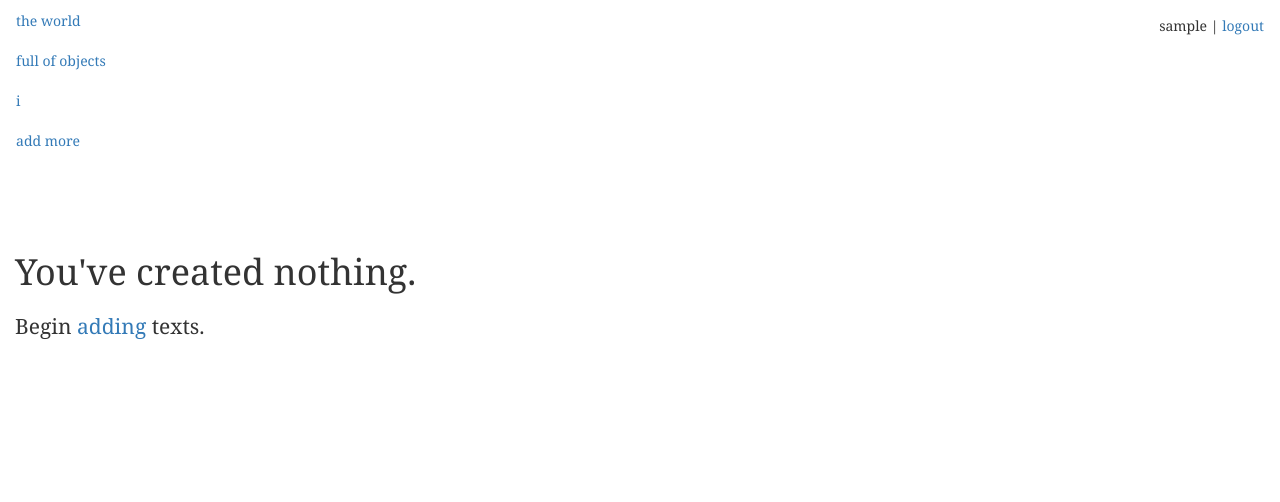
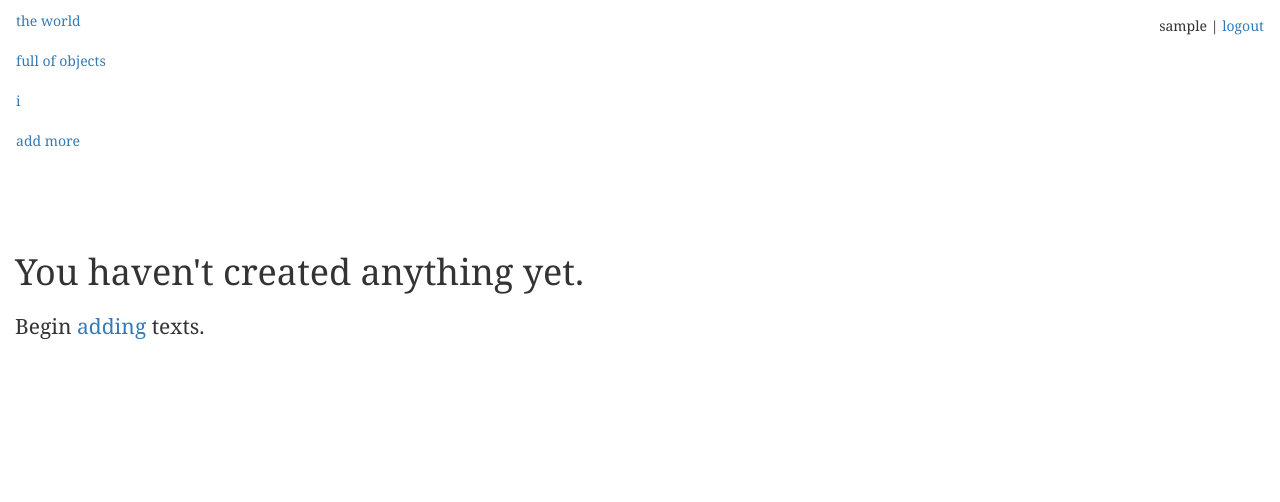
Before and after one commit to senzaflash/uncreative, a Django app: page /objects/urtexts/ in a window 1280 px wide. Shown: the top 502 px of the page. Run offline with Django 3.2, Linux system fonts and the light colour scheme; the visitor is signed in with stand-in values (Sample User, id 1); data that the repository does not hold is empty; some libraries are stand-ins or nearby versions.

Commit message:
minor layout tweaks

```diff
--- a/generator/models.py
+++ b/generator/models.py
@@ -134,7 +134,7 @@ class Text(models.Model):
 		if output[-1] == ('.' or '!' or '?'):
 			return output
 		else:
-			while output[-1] not in string.letters:
+			while output[-1] not in string.letters and len(output) > 0:
 				if output[-1] == ('.' or '!' or '?'):
 					return output
 				output = output[:-1]
--- a/generator/static/generator/style.css
+++ b/generator/static/generator/style.css
@@ -69,7 +69,7 @@ div.container-fluid {
 
 textarea {
 	width: 300px;
-	height: 225px;
+	height: 200px;
 }
 
 div.pagination {
--- a/generator/templates/generator/index.html
+++ b/generator/templates/generator/index.html
@@ -22,7 +22,7 @@
         <span> The Honeymooners in cartoon loincloths — The Simpsons would cease to exist (Lethem). The mind of the mature poet differs from that of the immature one not precisely in any valuation of “personality,” not being necessarily more </span>
             interesting,
         <span> or having “more to say,” but rather by being a more finely perfected medium in which special, or very varied, feelings are at liberty to enter into new combinations. (Eliot) And of course the genius of Beethoven or Goethe had to be original: the noun originality, defined by the OED as "the fact or attribute of being primary, first hand: authenticity, genuineness," made its first appearance in 1776 (H. Swinburne's Travels in Spain): "One of the most valuable pictures in the world. </span>
-            <a href = "/userquotes">I</a> do not
+            <a href = "/objects/urtexts">I</a> do not
         <span> know how Amiconi came to doubt its originality" (Perloff). All the instincts, the loving, the grateful, the sensual, the defiant, the self-assertive, and independent--all are gratified in the </span>
             wish to
         <span> be the father of himself (Freud). I had questioned myself about the ways in which a book can be infinite. I could think of nothing other than a cyclic volume, a circular one. A book whose last page was identical with the first, a book which had the possibility of continuing indefinitely...I imagined as well a Platonic. hereditary work. transmitted from father to son, in which each new individual </span>
--- a/generator/templates/generator/userquotes.html
+++ b/generator/templates/generator/userquotes.html
@@ -14,9 +14,9 @@
 	{% elif quotes %}
 		These are <em>ur</em>texts
 	{% elif username %}
-		{{username}} has created nothing.
+		{{username}} hasn't created anything yet.
 	{% else %}
-		You've created nothing.
+		You haven't created anything yet.
 	{% endif %}
 {% endblock %}
 
--- a/generator/views.py
+++ b/generator/views.py
@@ -10,6 +10,7 @@ from django.core.paginator import Paginator, EmptyPage, PageNotAnInteger
 from models import Quotation, Text
 #python
 import re
+import random
 import logging
 from collections import namedtuple
 
--- a/uncreative/settings.py
+++ b/uncreative/settings.py
@@ -1,14 +1,13 @@
 # Django settings for uncreative project.
 
-DEBUG = True
-TEMPLATE_DEBUG = DEBUG
+#DEBUG = True
+#TEMPLATE_DEBUG = DEBUG
 
 ADMINS = (
     # ('Your Name', 'your_email@example.com'),
 )
 
 MANAGERS = ADMINS
-
 '''
 DATABASES = {
     'default': {
--- a/uncreative/wsgi.py
+++ b/uncreative/wsgi.py
@@ -32,6 +32,7 @@ application = get_wsgi_application()
 # from helloworld.wsgi import HelloWorldApplication
 # application = HelloWorldApplication(application)
 
+
 # uncomment for production
 from django.core.wsgi import get_wsgi_application
 from dj_static import Cling
```
